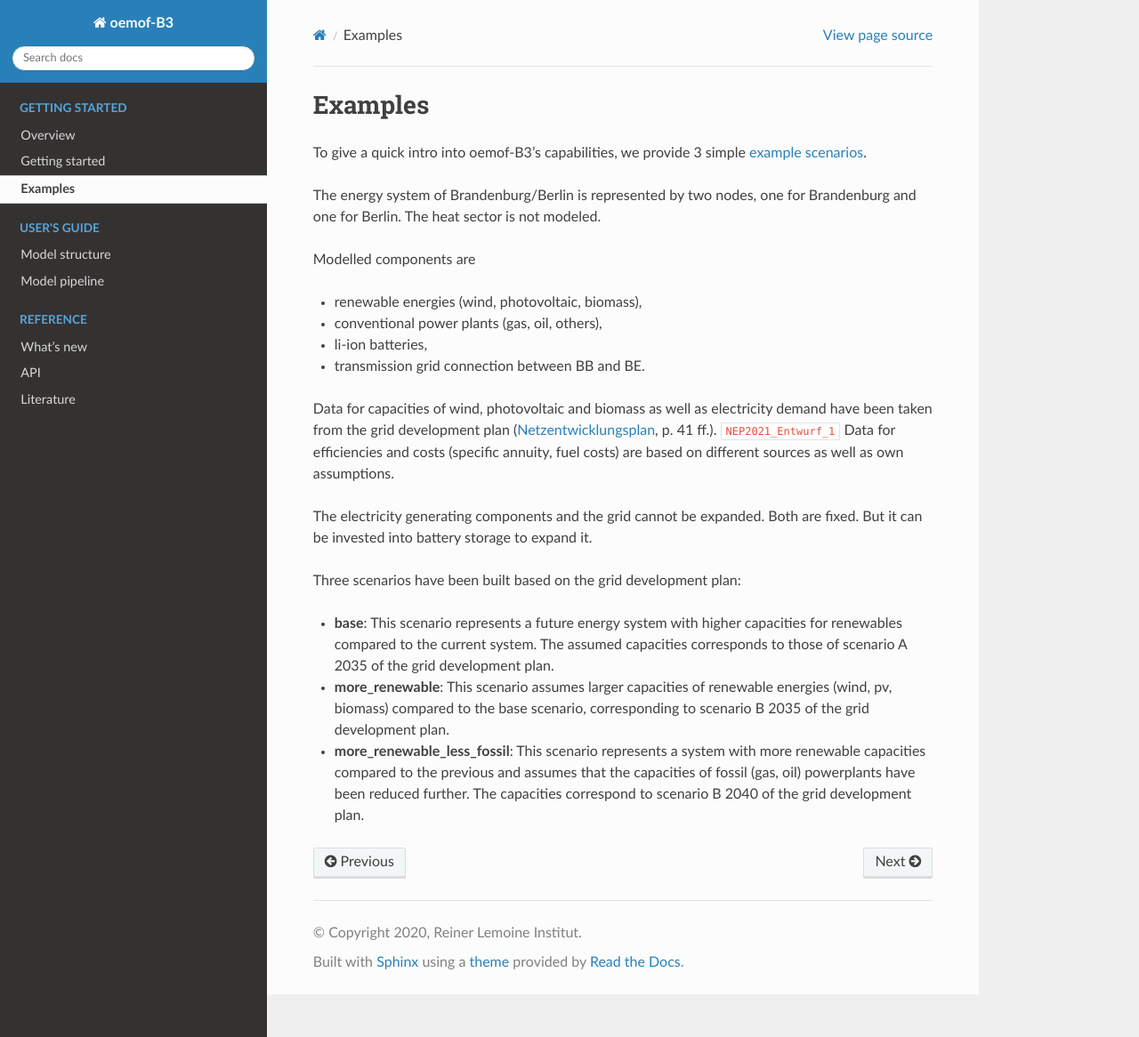
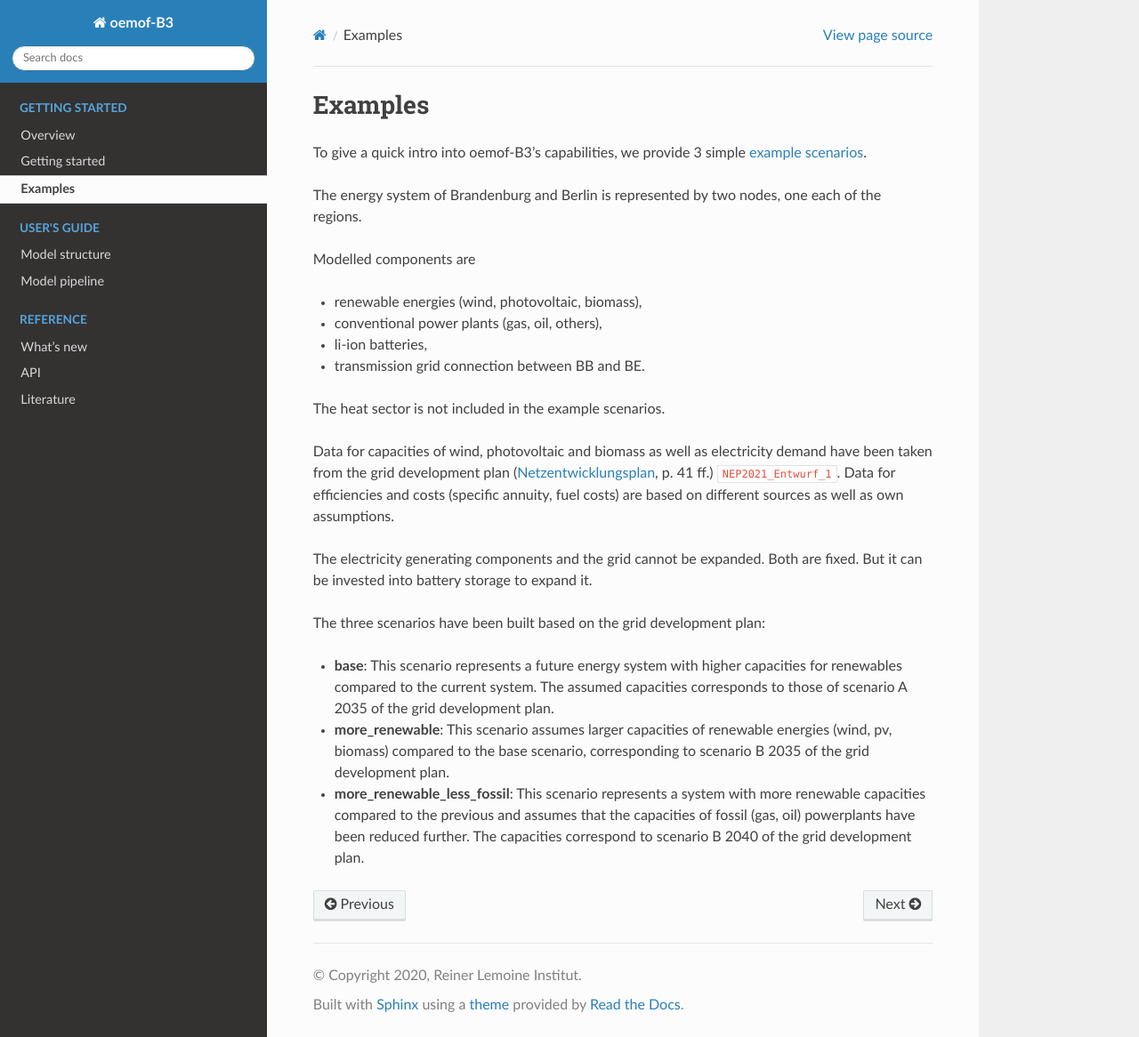
Before and after one commit to rl-institut/oemof-B3, a Sphinx documentation site: the page built from docs/examples.rst, in a window 1280 px wide and 1166 px high. Shown: the whole window at 89% size. Built offline with Sphinx 7.4.7 and the Read the Docs theme 2.0.0, drawn with Linux system fonts in a browser that asks for light colours; cross-references to code outside the pages are shown as plain code.

Commit message:
Implement minor readability improvements

```diff
--- a/docs/examples.rst
+++ b/docs/examples.rst
@@ -7,8 +7,7 @@ Examples
 To give a quick intro into oemof-B3's capabilities, we provide 3 simple
 `example scenarios <https://github.com/rl-institut/oemof-B3/tree/dev/examples>`_.
 
-The energy system of Brandenburg/Berlin is represented by two nodes, one for Brandenburg and one for
-Berlin. The heat sector is not modeled.
+The energy system of Brandenburg and Berlin is represented by two nodes, one each of the regions.
 
 Modelled components are
 
@@ -17,10 +16,12 @@ Modelled components are
 * li-ion batteries,
 * transmission grid connection between BB and BE.
 
+The heat sector is not included in the example scenarios.
+
 Data for capacities of wind, photovoltaic and biomass as well as electricity demand have been taken
 from the grid development plan
-(`Netzentwicklungsplan <https://www.netzentwicklungsplan.de/sites/default/files/paragraphs-files/NEP_2035_V2021_1_Entwurf_Teil1.pdf>`_, p. 41 ff.).
-:cite:`NEP2021_Entwurf_1`
+(`Netzentwicklungsplan <https://www.netzentwicklungsplan.de/sites/default/files/paragraphs-files/NEP_2035_V2021_1_Entwurf_Teil1.pdf>`_, p. 41 ff.)
+:cite:`NEP2021_Entwurf_1`.
 Data for efficiencies and costs (specific annuity, fuel costs) are based on different sources as well
 as own assumptions.
 
@@ -29,7 +30,7 @@ The electricity generating components and the grid cannot be expanded. Both are
 But it can be invested into battery storage to expand it.
 
 
-Three scenarios have been built based on the grid development plan:
+The three scenarios have been built based on the grid development plan:
 
 * **base**: This scenario represents a future energy system with higher capacities for renewables
   compared to the current system. The assumed capacities corresponds to those of scenario A 2035 of
```
